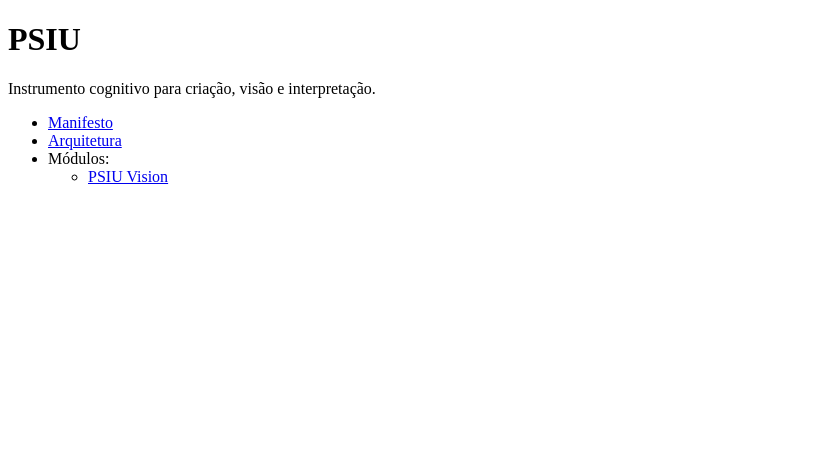
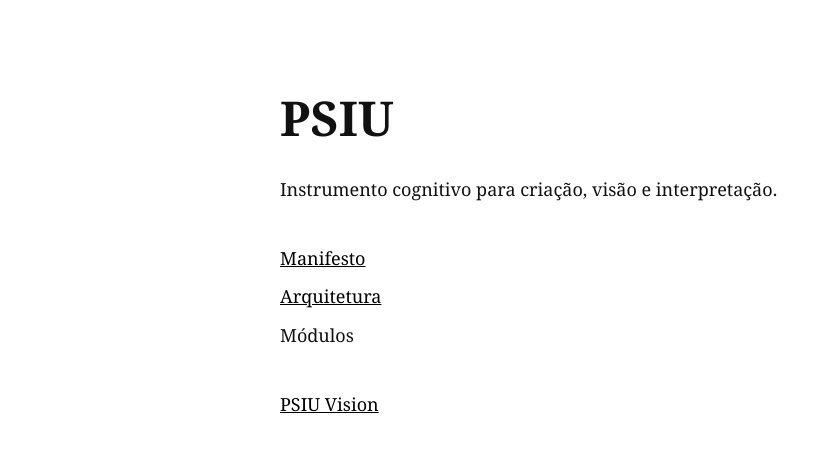
Before and after one commit to LUIZ-CUTITA/psiu-site, a plain HTML site: page index.html in a window 1280 px wide. Shown: the whole page, without its empty margins (0-831 px from the left). Drawn offline with Linux system fonts and the light colour scheme.

Commit message:
Update index.html

```diff
--- a/index.html
+++ b/index.html
@@ -1,24 +1,59 @@
-
 <!DOCTYPE html>
 <html lang="pt-BR">
 <head>
   <meta charset="UTF-8">
   <title>PSIU</title>
+  <style>
+    body {
+      font-family: Georgia, "Times New Roman", serif;
+      background: #ffffff;
+      color: #111;
+      max-width: 720px;
+      margin: 80px auto;
+      line-height: 1.6;
+      padding: 0 20px;
+    }
+    h1 {
+      font-size: 48px;
+      margin-bottom: 10px;
+    }
+    p {
+      font-size: 18px;
+    }
+    nav ul {
+      list-style: none;
+      padding-left: 0;
+      margin-top: 40px;
+    }
+    nav li {
+      margin-bottom: 10px;
+      font-size: 18px;
+    }
+    a {
+      color: #000;
+      text-decoration: underline;
+    }
+    a:hover {
+      text-decoration: none;
+    }
+  </style>
 </head>
 <body>
 
   <h1>PSIU</h1>
-  <p>Instrumento cognitivo para criação, visão e interpretação.</p>
+
+  <p>
+    Instrumento cognitivo para criação, visão e interpretação.
+  </p>
 
   <nav>
     <ul>
       <li><a href="manifesto.html">Manifesto</a></li>
       <li><a href="arquitetura.html">Arquitetura</a></li>
-      <li>Módulos:
-        <ul>
-          <li><a href="modulos/psiu_vision.html">PSIU Vision</a></li>
-        </ul>
-      </li>
+      <li>Módulos</li>
+      <ul>
+        <li><a href="modulos/psiu_vision.html">PSIU Vision</a></li>
+      </ul>
     </ul>
   </nav>
 
```
